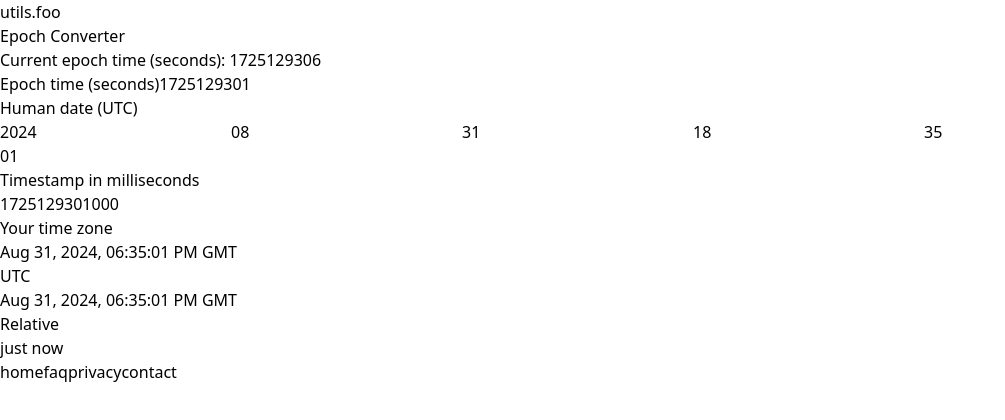
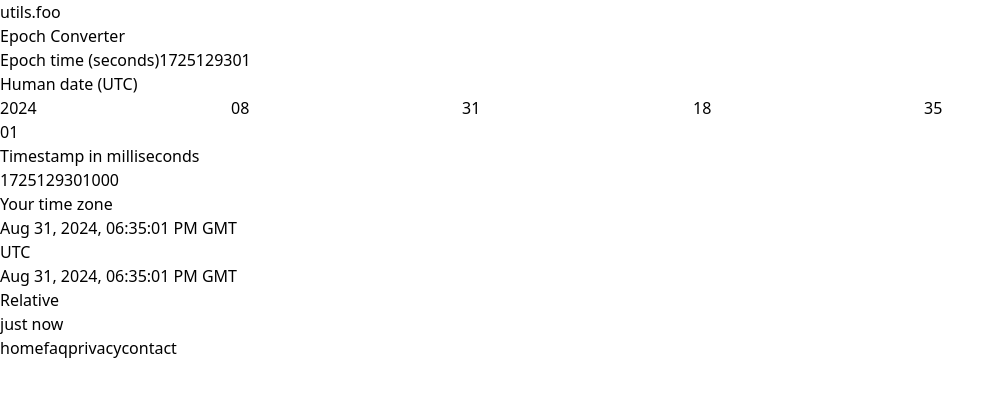
Before and after one commit to midplane/utils.foo, a React (Vite) app: page /epoch in a window 1280 px wide. Shown: the top 420 px of the page, without its empty margins (0-1005 px from the left). Built offline with nearby package versions, Linux system fonts and the light colour scheme.

Commit message:
update style

```diff
--- a/src/pages/EpochConverter.jsx
+++ b/src/pages/EpochConverter.jsx
@@ -135,13 +135,8 @@ export default function EpochConverter() {
       />
     <div className="max-w-2xl mx-auto px-4 py-8">
       <h1 className="text-3xl font-bold mb-6">Epoch Converter</h1>
-
       <div className="mb-4">
-        <p className="font-semibold">Current epoch time (seconds): {currentEpoch}</p>
-      </div>
-
-      <div className="mb-4">
-        <label className="block mb-2">Epoch time (seconds)</label>
+        <label className="block mb-2 text-sm font-medium leading-6 text-gray-900">Epoch time (seconds)</label>
         <input
           type="text"
           value={epochInput}
@@ -152,7 +147,7 @@ export default function EpochConverter() {
       </div>
 
       <div className="mb-4">
-        <label className="block mb-2">Human date ({localTimezone})</label>
+        <label className="block mb-2 text-sm font-medium leading-6 text-gray-900">Human date ({localTimezone})</label>
         <div className="flex space-x-2">
           <input name="year" value={humanDate.year} onChange={handleHumanDateChange} placeholder="YYYY" className="w-20 p-2 border border-gray-300 rounded" />
           <input name="month" value={humanDate.month} onChange={handleHumanDateChange} placeholder="MM" className="w-16 p-2 border border-gray-300 rounded" />
@@ -164,7 +159,7 @@ export default function EpochConverter() {
       </div>
 
       <div className="mt-8">
-        <div className="rounded border border-gray-300 p-4">
+        <div className="rounded border border-gray-300 p-4 text-sm leading-6 shadow-sm">
           <div className="grid grid-cols-2 gap-2">
             <p className="font-medium">Timestamp in milliseconds</p>
             <p className="text-right">{readableInfo.milliseconds}</p>
```
